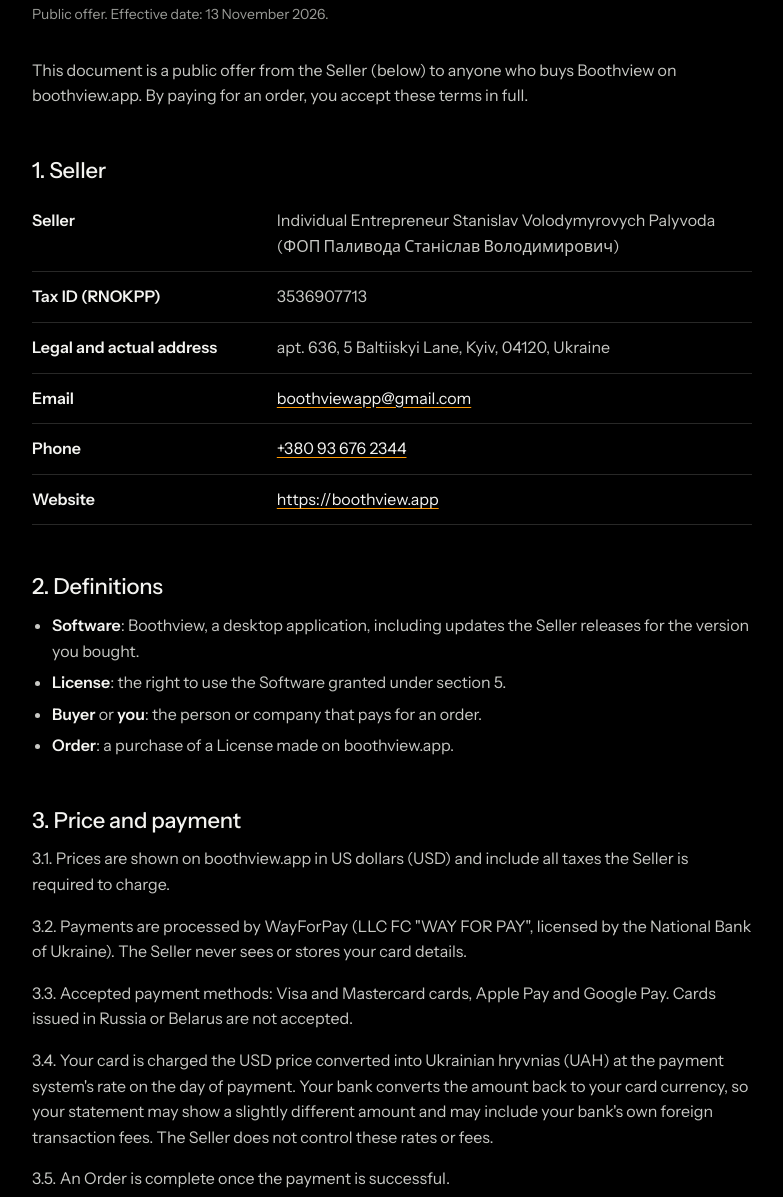
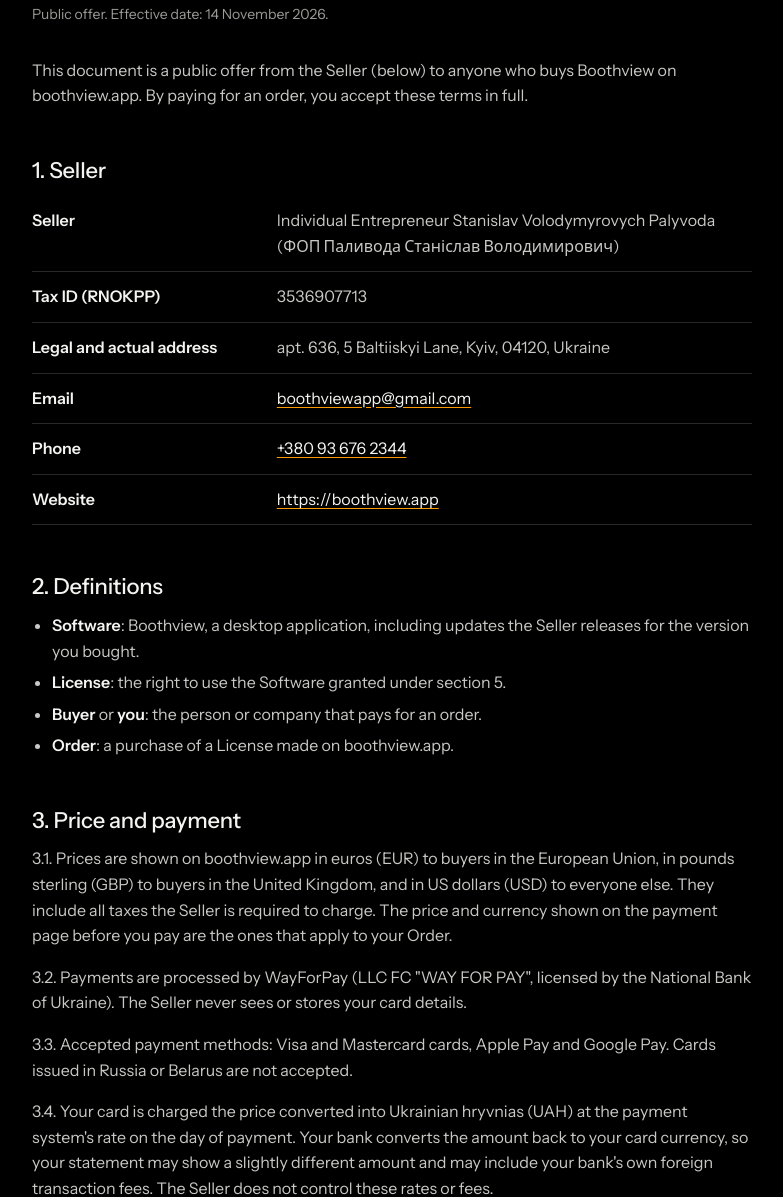
Before and after one commit to RaftTone/boothview.app, a plain HTML site: page terms/index.html in a window 1280 px wide. Shown: the part 264-1461 px from the top of the page, without its empty margins (32-815 px from the left). Drawn offline with Linux system fonts and the light colour scheme.

Commit message:
Terms: prices in EUR for the EU, GBP for the UK, USD elsewhere
Co-Authored-By: Claude Opus 5.5 <noreply@anthropic.com>

```diff
--- a/terms/index.html
+++ b/terms/index.html
@@ -47,7 +47,7 @@ fbq('track', 'PageView');
 <header><a class="wm" href="/">Boothview</a></header>
 <main>
 <h1>Terms of Sale and License Agreement</h1>
-<p class="meta">Public offer. Effective date: 13 November 2026.</p>
+<p class="meta">Public offer. Effective date: 14 November 2026.</p>
 
 <p>This document is a public offer from the Seller (below) to anyone who buys Boothview on boothview.app. By paying for an order, you accept these terms in full.</p>
 
@@ -70,10 +70,10 @@ fbq('track', 'PageView');
 </ul>
 
 <h2>3. Price and payment</h2>
-<p>3.1. Prices are shown on boothview.app in US dollars (USD) and include all taxes the Seller is required to charge.</p>
+<p>3.1. Prices are shown on boothview.app in euros (EUR) to buyers in the European Union, in pounds sterling (GBP) to buyers in the United Kingdom, and in US dollars (USD) to everyone else. They include all taxes the Seller is required to charge. The price and currency shown on the payment page before you pay are the ones that apply to your Order.</p>
 <p>3.2. Payments are processed by WayForPay (LLC FC "WAY FOR PAY", licensed by the National Bank of Ukraine). The Seller never sees or stores your card details.</p>
 <p>3.3. Accepted payment methods: Visa and Mastercard cards, Apple Pay and Google Pay. Cards issued in Russia or Belarus are not accepted.</p>
-<p>3.4. Your card is charged the USD price converted into Ukrainian hryvnias (UAH) at the payment system's rate on the day of payment. Your bank converts the amount back to your card currency, so your statement may show a slightly different amount and may include your bank's own foreign transaction fees. The Seller does not control these rates or fees.</p>
+<p>3.4. Your card is charged the price converted into Ukrainian hryvnias (UAH) at the payment system's rate on the day of payment. Your bank converts the amount back to your card currency, so your statement may show a slightly different amount and may include your bank's own foreign transaction fees. The Seller does not control these rates or fees.</p>
 <p>3.5. An Order is complete once the payment is successful.</p>
 
 <h2>4. Delivery</h2>
```
